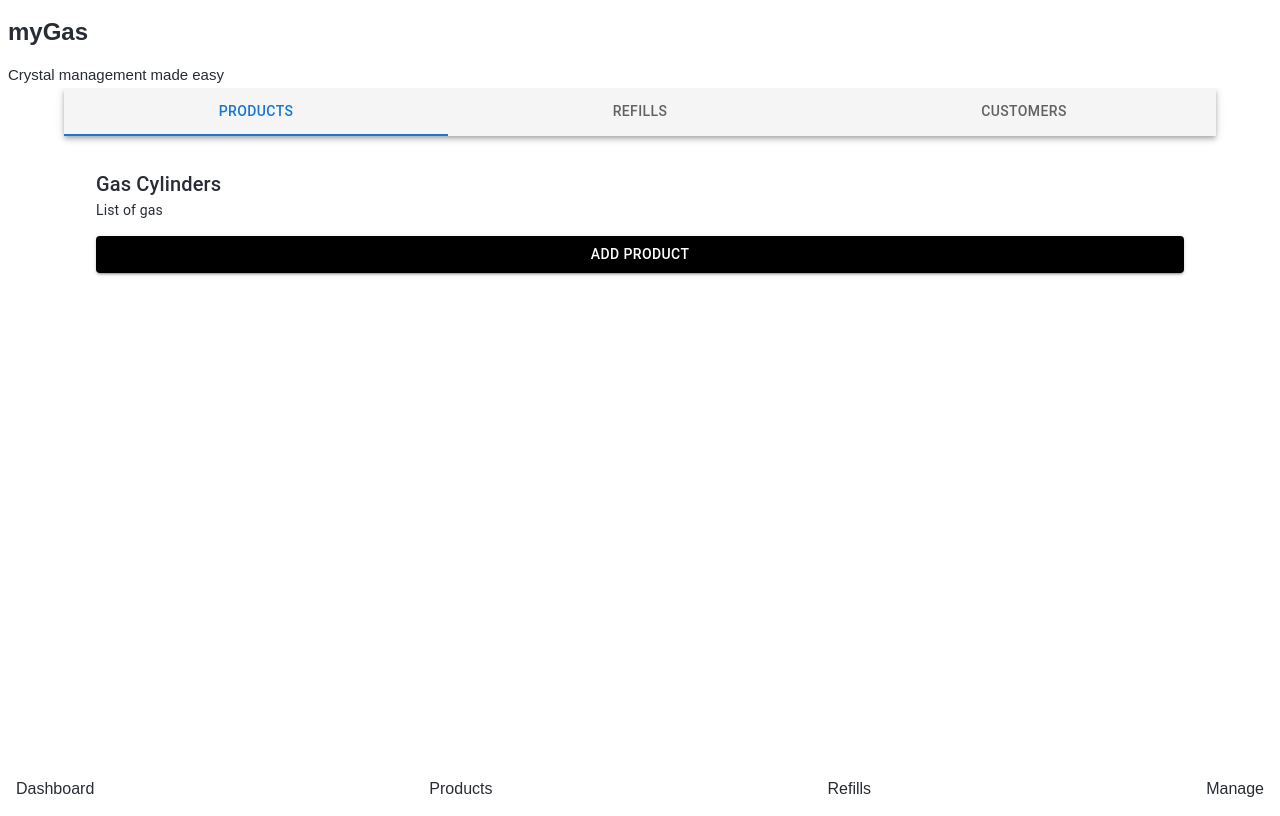
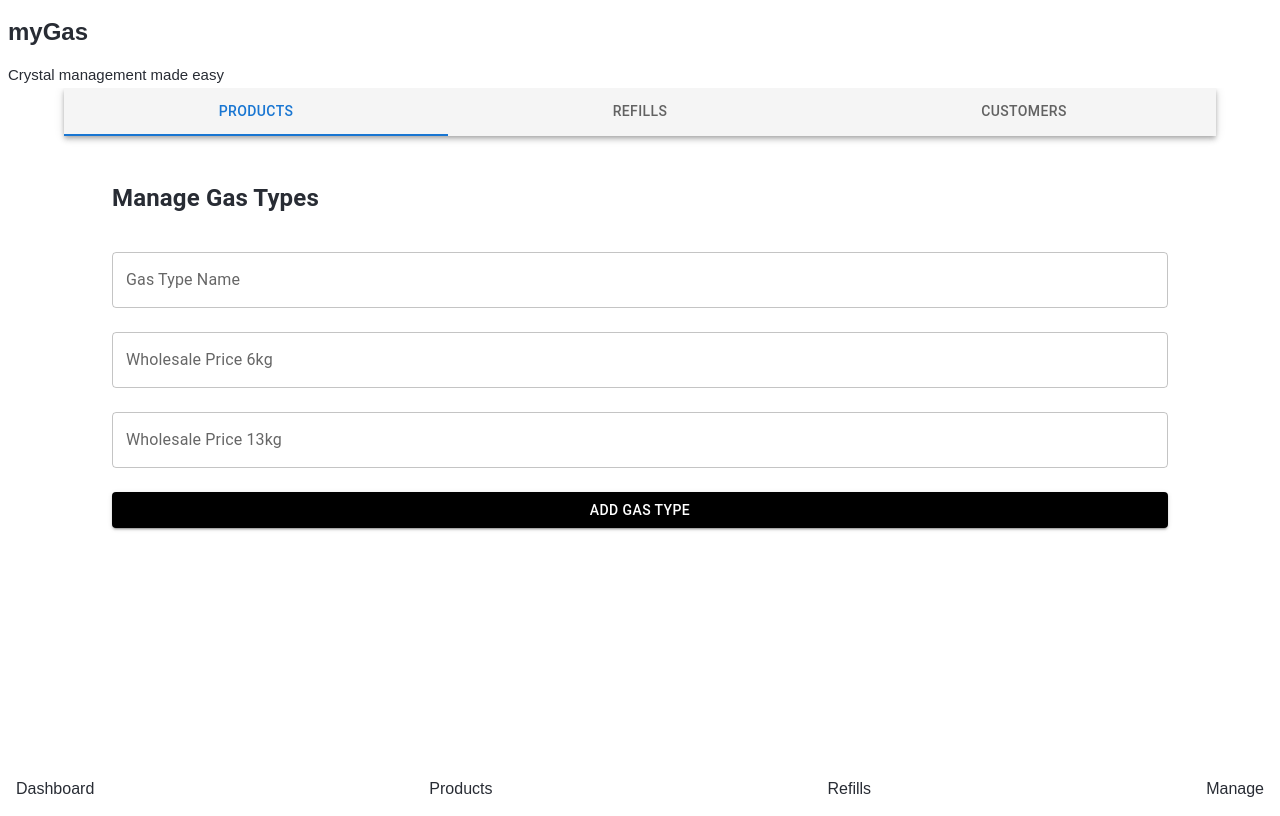
Before and after one commit to iantanui/mygas, a React (Create React App) app: page /management in a window 1280 px wide. Built offline with nearby package versions, Linux system fonts and the light colour scheme.

Commit message:
GasTypeScreeen

```diff
--- /dev/null
+++ b/src/components/gasTypes/GasTypeContext.js
@@ -0,0 +1,41 @@
+import React, { createContext, useContext, useState } from 'react';
+
+const GasTypeContext = createContext();
+
+export const useGasTypes = () => {
+  return useContext(GasTypeContext);
+};
+
+const GasTypeProvider = ({ children }) => {
+  const [gasTypes, setGasTypes] = useState([]);
+
+  const addGasType = (name, wholesalePrice6kg, wholesalePrice13kg) => {
+    const newGasType = {
+      id: Date.now().toString(),
+      name,
+      wholesalePrice6kg,
+      wholesalePrice13kg,
+    };
+    setGasTypes((prevGasTypes) => [...prevGasTypes, newGasType]);
+  };
+
+  const deleteGasType = (id) => {
+    setGasTypes((prevGasTypes) => prevGasTypes.filter((gasType) => gasType.id !== id));
+  };
+
+  const updateGasType = (id, name, wholesalePrice6kg, wholesalePrice13kg) => {
+    setGasTypes((prevGasTypes) =>
+      prevGasTypes.map((gasType) =>
+        gasType.id === id ? { ...gasType, name, wholesalePrice6kg, wholesalePrice13kg } : gasType
+      )
+    );
+  };
+
+  return (
+    <GasTypeContext.Provider value={{ gasTypes, addGasType, deleteGasType, updateGasType }}>
+      {children}
+    </GasTypeContext.Provider>
+  );
+};
+
+export default GasTypeProvider;
--- a/src/index.js
+++ b/src/index.js
@@ -5,12 +5,15 @@ import App from "./App";
 import reportWebVitals from "./reportWebVitals";
 import ProductContext from "./components/products/ProductContext";
 import RefillContext from "./components/refills/RefillContext";
+import GasTypeProvider from "./components/gasTypes/GasTypeContext";
 
 const root = ReactDOM.createRoot(document.getElementById("root"));
 root.render(
   <ProductContext>
     <RefillContext>
-      <App />
+      <GasTypeProvider>
+        <App />
+      </GasTypeProvider>
     </RefillContext>
   </ProductContext>
 );
--- /dev/null
+++ b/src/pages/GasTypeScreen.js
@@ -0,0 +1,72 @@
+import React, { useState } from 'react';
+import { Container, TextField, Button, List, ListItem, ListItemText, ListItemSecondaryAction, IconButton } from '@mui/material';
+import DeleteIcon from '@mui/icons-material/Delete';
+import { useGasTypes } from '../components/gasTypes/GasTypeContext';
+
+const GasTypesScreen = () => {
+  const { gasTypes, addGasType, deleteGasType } = useGasTypes();
+  const [name, setName] = useState('');
+  const [wholesalePrice6kg, setWholesalePrice6kg] = useState('');
+  const [wholesalePrice13kg, setWholesalePrice13kg] = useState('');
+
+  const handleAddGasType = () => {
+    if (name && wholesalePrice6kg && wholesalePrice13kg) {
+      addGasType(name, parseFloat(wholesalePrice6kg), parseFloat(wholesalePrice13kg));
+      setName('');
+      setWholesalePrice6kg('');
+      setWholesalePrice13kg('');
+    }
+  };
+
+  return (
+    <Container>
+      <h2>Manage Gas Types</h2>
+      <TextField
+        label="Gas Type Name"
+        value={name}
+        onChange={(e) => setName(e.target.value)}
+        fullWidth
+        margin="normal"
+      />
+      <TextField
+        label="Wholesale Price 6kg"
+        value={wholesalePrice6kg}
+        onChange={(e) => setWholesalePrice6kg(e.target.value)}
+        fullWidth
+        margin="normal"
+      />
+      <TextField
+        label="Wholesale Price 13kg"
+        value={wholesalePrice13kg}
+        onChange={(e) => setWholesalePrice13kg(e.target.value)}
+        fullWidth
+        margin="normal"
+      />
+      <Button
+        variant="contained"
+        style={{ backgroundColor: 'black', color: 'white', marginTop: '1rem' }}
+        onClick={handleAddGasType}
+        fullWidth
+      >
+        Add Gas Type
+      </Button>
+      <List>
+        {gasTypes.map((gasType) => (
+          <ListItem key={gasType.id}>
+            <ListItemText
+              primary={gasType.name}
+              secondary={`6kg: ${gasType.wholesalePrice6kg} | 13kg: ${gasType.wholesalePrice13kg}`}
+            />
+            <ListItemSecondaryAction>
+              <IconButton edge="end" aria-label="delete" onClick={() => deleteGasType(gasType.id)}>
+                <DeleteIcon />
+              </IconButton>
+            </ListItemSecondaryAction>
+          </ListItem>
+        ))}
+      </List>
+    </Container>
+  );
+};
+
+export default GasTypesScreen;
--- a/src/pages/ManagementScreen.js
+++ b/src/pages/ManagementScreen.js
@@ -1,8 +1,8 @@
 import React, { useState } from "react";
 import { AppBar, Tabs, Tab, Box, Typography, Container } from "@mui/material";
-import ProductsScreen from "./ProductsScreen";
 import RefillsScreen from "./RefillsScreen";
 import CustomersScreen from "./CustomerScreen"; // This component needs to be created
+import GasTypesScreen from "./GasTypeScreen";
 
 const TabPanel = (props) => {
   const { children, value, index, ...other } = props;
@@ -48,7 +48,7 @@ const Management = () => {
         </Tabs>
       </AppBar>
       <TabPanel value={value} index={0}>
-        <ProductsScreen />
+        <GasTypesScreen />
       </TabPanel>
       <TabPanel value={value} index={1}>
         <RefillsScreen />
```
